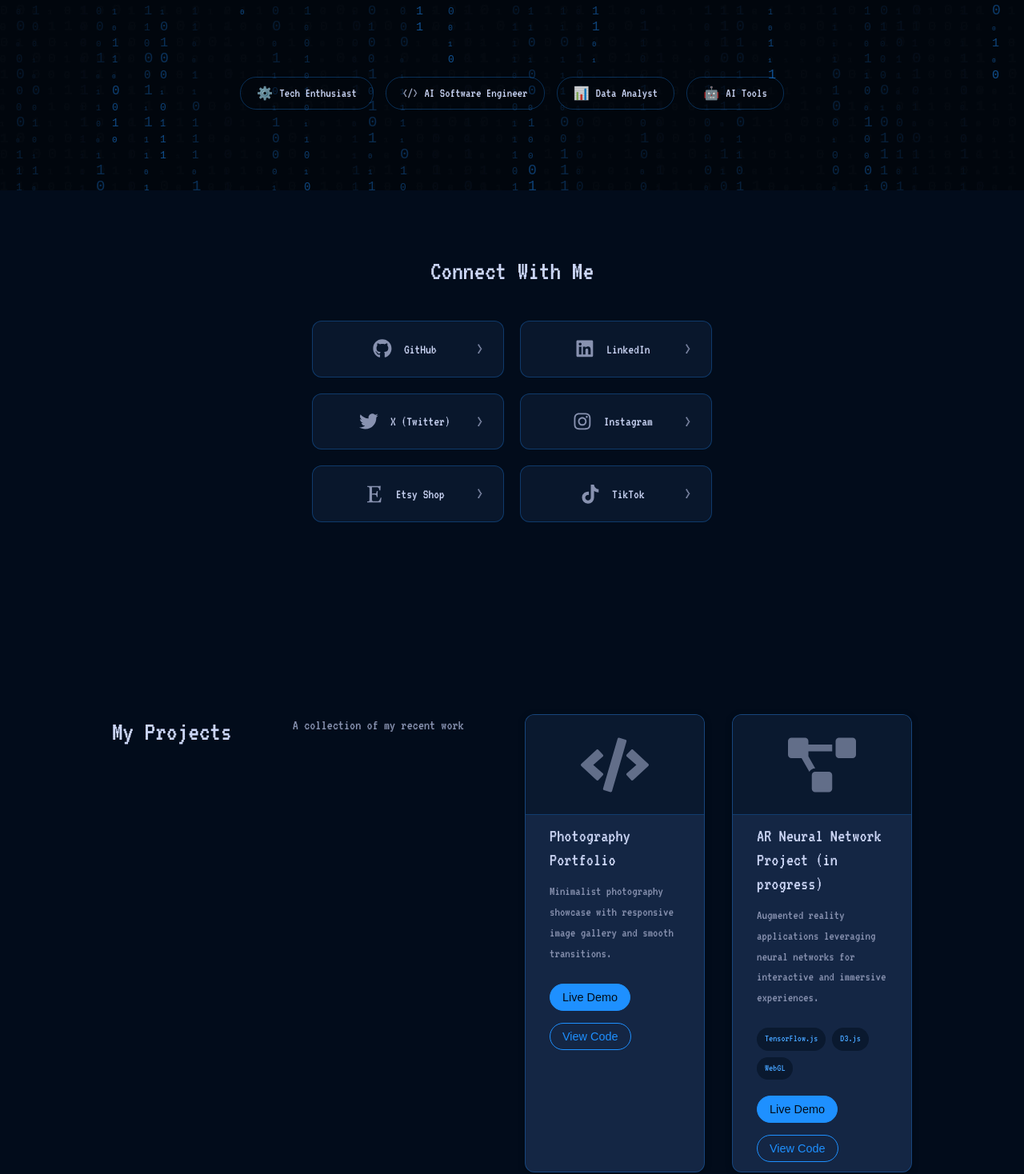
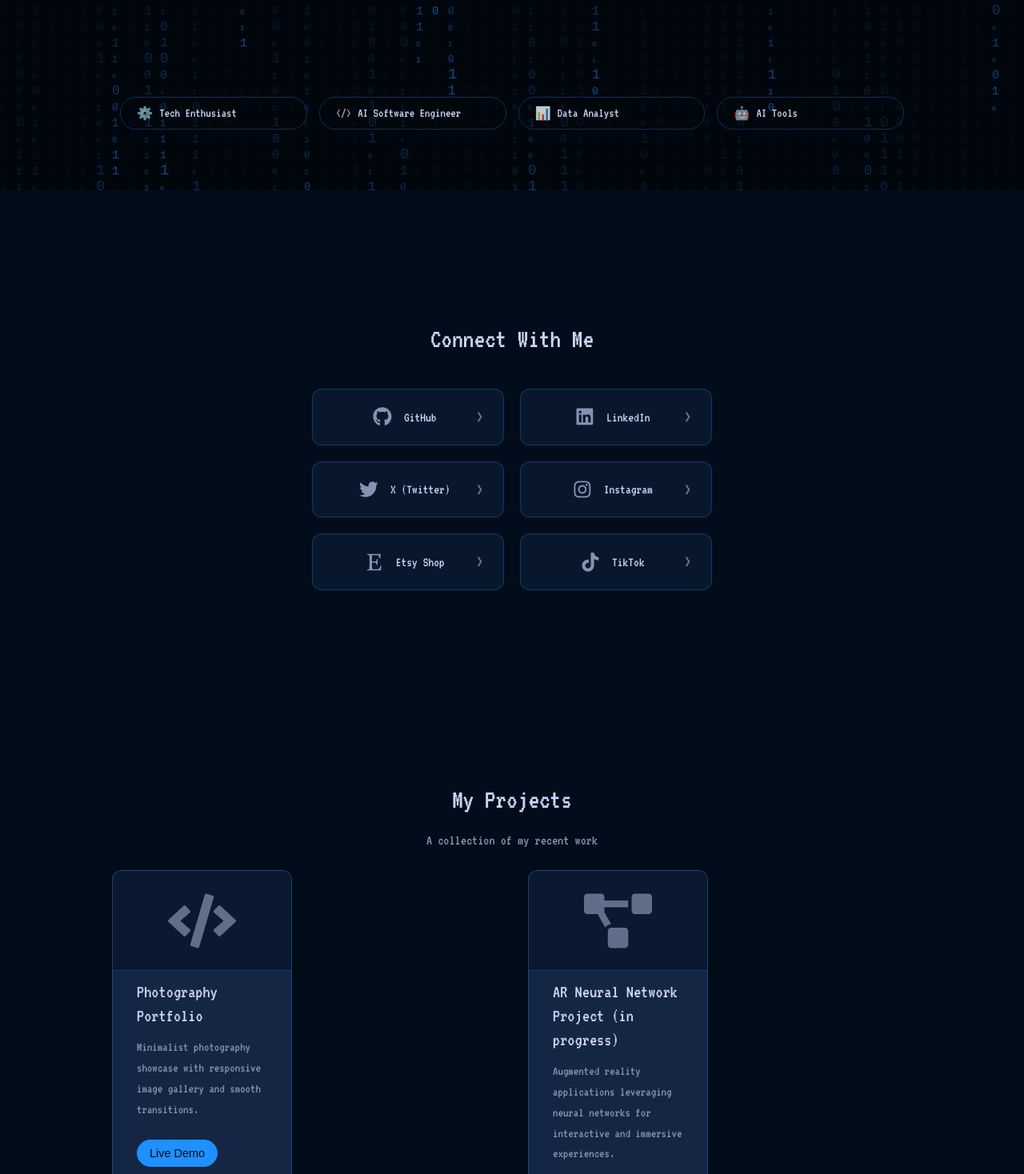
Before and after one commit to michaelpreciado/Landing_page, a React (Vite) app in the folder michael-preciado-website/: page / in a window 1280 px wide. Shown: the part 562-2030 px from the top of the page at 80% size. Built offline with nearby package versions, Linux system fonts and the light colour scheme.

Commit message:
Refactor styles for the skills section, improving padding and layout; update Projects component to group header elements and wrap project cards in a container for better structure.

```diff
--- a/michael-preciado-website/src/components/Projects.jsx
+++ b/michael-preciado-website/src/components/Projects.jsx
@@ -40,10 +40,15 @@ const ProjectCard = ({ iconPlaceholder, title, description, tech, codeLink, demo
 function Projects() {
   return (
     <section id="projects">
+      {/* Group header elements */}
+      <div>
         <h2>My Projects</h2>
         {/* Removed inline style from <p> - style in CSS if needed */}
         <p>A collection of my recent work</p>
+      </div>
 
+      {/* Wrap cards in the container */}
+      <div className="projects-container">
         <ProjectCard
           // imageSrc="/placeholder-photography.png" // Replaced with icon placeholder
           iconPlaceholder={<FaCode />} // Use FaCode icon
@@ -62,8 +67,7 @@ function Projects() {
           codeLink="https://github.com/michaelpreciado/Interactive_Neural_Network" // Updated code link
           demoLink="https://michaelpreciado.github.io/Interactive_Neural_Network/" // Updated demo link (GitHub Pages assumed)
         />
-
-      {/* Add more ProjectCard components as needed */}
+      </div>
     </section>
   );
 }
--- a/michael-preciado-website/src/index.css
+++ b/michael-preciado-website/src/index.css
@@ -111,6 +111,11 @@ section {
   text-align: center; /* Center section titles and potentially content */
 }
 
+/* Reduce top padding specifically for the skills section */
+#skills {
+  padding-top: 30px; /* Reduced from default section padding */
+}
+
 /* Add more vertical space between sections */
 section + section {
   margin-top: 40px;
@@ -218,22 +223,18 @@ img[src^="placeholder-"].project-image-placeholder {
 }
 
 /* --- Skills Section Styles --- */
-#skills {
-  padding-top: 40px; /* Less padding */
-  padding-bottom: 60px;
-}
-
-#skills h2 {
-  margin-bottom: 40px; /* More space below heading */
+#skills h2 { /* Optional: Add styling for a potential skills title */
+  /* margin-bottom: 30px; */
 }
 
 .skills-container {
-  display: flex;
-  flex-wrap: wrap;
-  justify-content: center;
-  gap: 12px; /* Adjust gap */
-  max-width: 800px; /* Limit container width */
-  margin: 0 auto; /* Center container */
+  display: grid;
+  grid-template-columns: repeat(auto-fit, minmax(180px, 1fr)); /* Responsive columns */
+  gap: 10px; /* Spacing between buttons */
+  justify-content: center; /* Center the grid items */
+  flex-wrap: wrap; /* Allow wrapping */
+  margin-top: 15px; /* Reduced margin-top */
+  padding: 0 10px; /* Add some horizontal padding if needed */
 }
 
 .skill-button {
@@ -381,10 +382,10 @@ img[src^="placeholder-"].project-image-placeholder {
 
 /* Add styles for the projects container itself */
 #projects {
-  display: flex; /* Arrange project cards horizontally */
-  flex-wrap: wrap; /* Allow cards to wrap onto the next line */
-  gap: 2rem; /* Add space between cards */
-  justify-content: center; /* Center cards if they don't fill the row */
+  /* display: flex; REMOVE */
+  /* flex-wrap: wrap; REMOVE */
+  /* gap: 2rem; REMOVE */
+  /* justify-content: center; REMOVE */
 }
 
 /* Base style - single column, cards align left by default */
@@ -625,19 +626,23 @@ img[src^="placeholder-"].project-image-placeholder {
 }
 
 .submit-button {
-  display: inline-flex;
-  align-items: center;
-  justify-content: center;
-  padding: 15px 30px; /* Larger button */
   background: var(--primary-accent);
+  color: var(--dark-bg); /* Changed for better contrast */
   border: none;
-  border-radius: 8px;
-  /* color: #ffffff; */ /* White text on blue button */
-  color: #0a192f; /* Original dark text */
-  font-size: 1rem;
-  font-weight: 500;
+  padding: 12px 24px;
+  border-radius: 25px; /* Rounded pill shape */
   cursor: pointer;
+  font-family: var(--font-sans); /* Consistent font */
+  font-size: 1rem; /* Adjust size as needed */
+  font-weight: 500; /* Medium weight */
+  display: flex; /* Changed from inline-flex to flex for block-level behavior */
+  align-items: center; /* Vertically align icon and text */
+  justify-content: center; /* Center content within button */
+  /* Removed box-shadow and text-shadow for cleaner look */
   transition: background-color var(--transition-fast), transform var(--transition-fast);
+  width: auto; /* Allow button to size based on content */
+  min-width: 150px; /* Ensure a minimum clickable area */
+  margin: 20px auto 0 auto; /* Re-added auto horizontal margins for centering */
 }
 
 .submit-button:hover {
@@ -734,6 +739,11 @@ img[src^="placeholder-"].project-image-placeholder {
   /* Skills adjustments */
   .skills-container { gap: 15px; }
 
+  /* Reduce top padding specifically for the skills section on larger screens */
+  #skills {
+    padding-top: 40px; /* Reduced from default section padding */
+  }
+
   /* Connect adjustments - maybe 2 columns */
   .connect-buttons-container {
     grid-template-columns: repeat(2, 1fr); /* Two columns */
@@ -759,6 +769,11 @@ img[src^="placeholder-"].project-image-placeholder {
   h1 { font-size: 3.5rem; } /* ~60px */
 
   section { padding: 120px 50px; }
+
+  /* Reduce top padding specifically for the skills section on largest screens */
+  #skills {
+    padding-top: 50px; /* Reduced from default section padding */
+  }
 
   /* Optional: 3 columns for projects on large screens */
   /* .projects-container {
```
Lines whose indentation alone changed are shown as unchanged.
